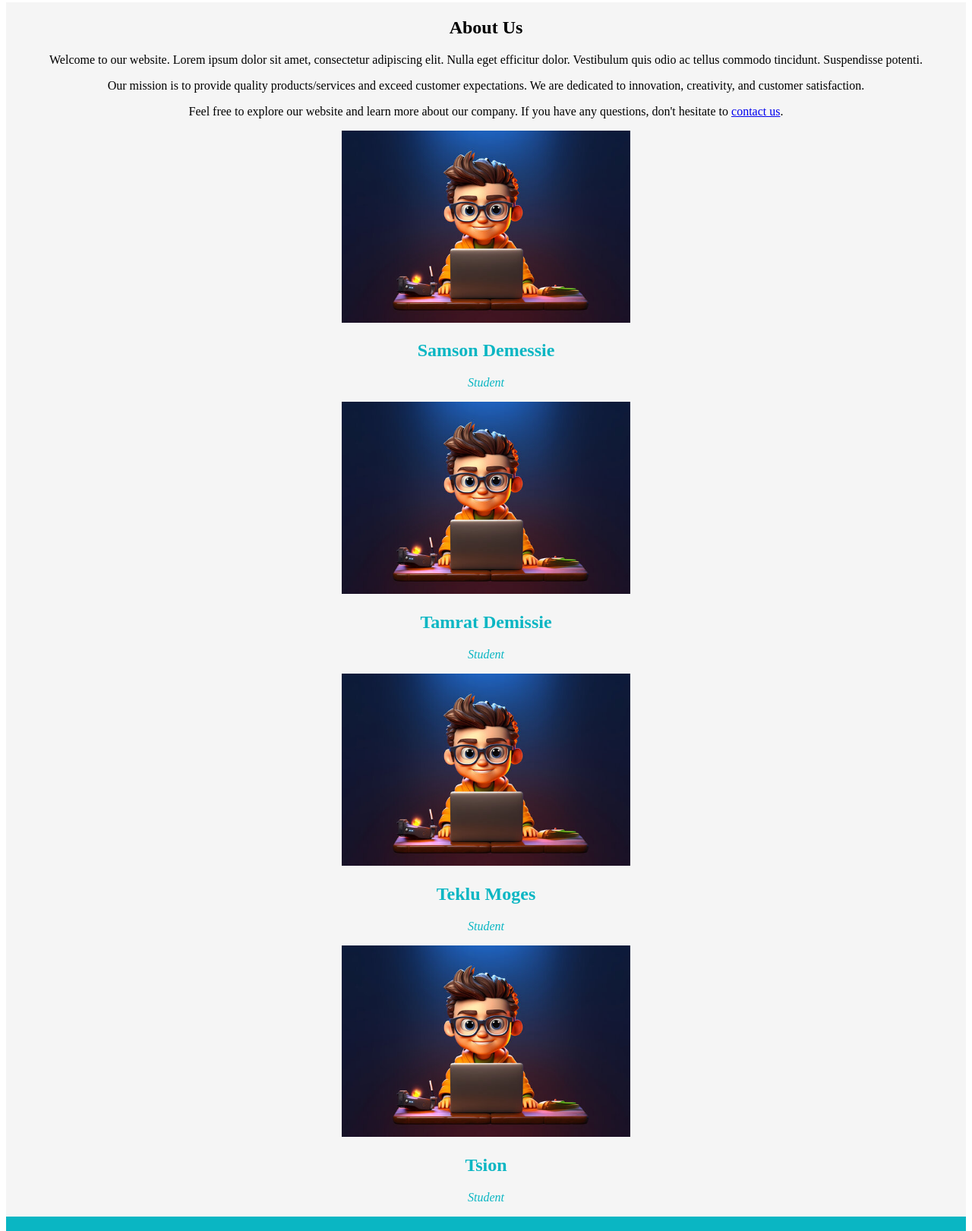
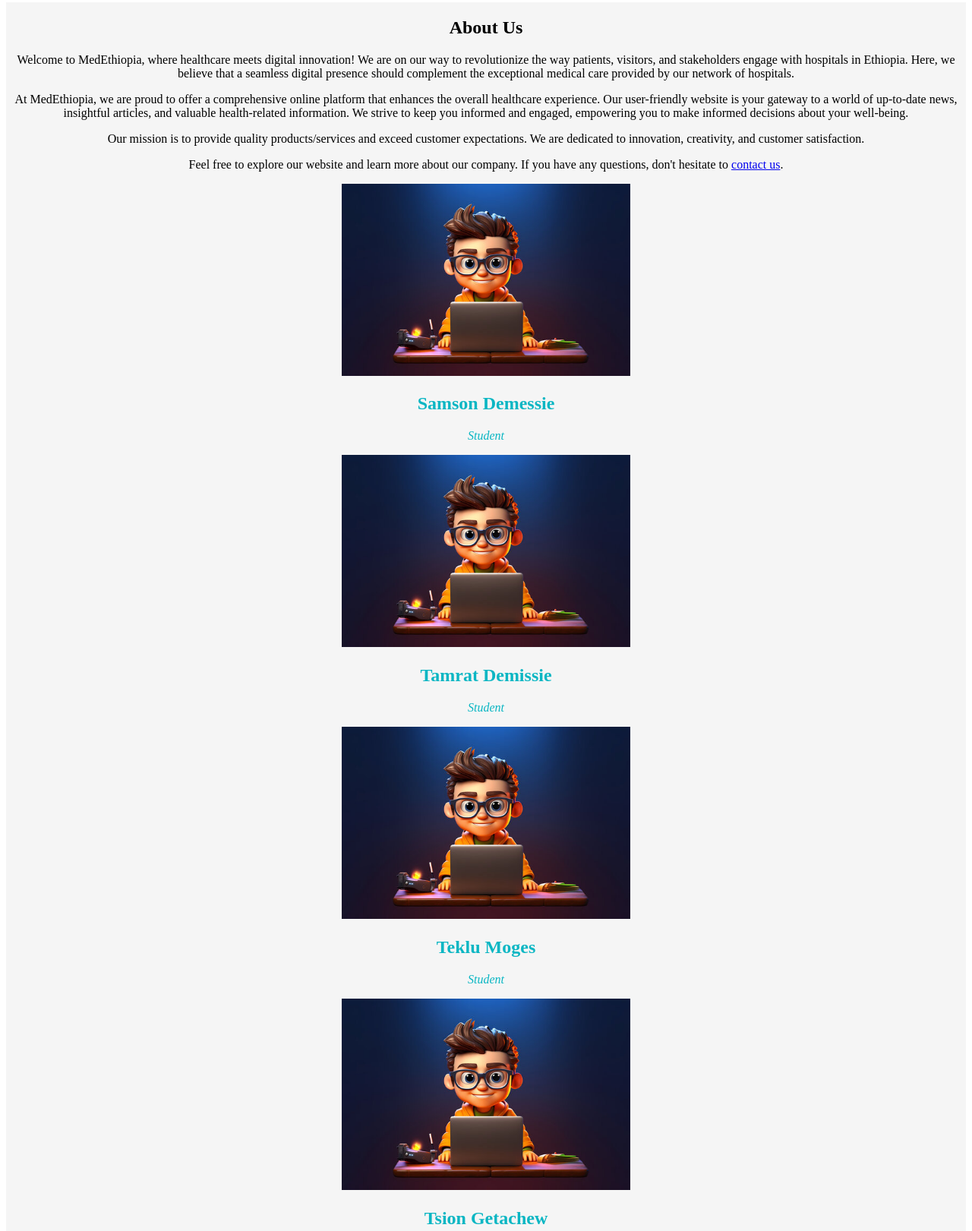
Before and after one commit to samson-16/MEDETHIOPIAhtml, a plain HTML site: page index.html in a window 1280 px wide. Shown: the part 1400-3021 px from the top of the page at 76% size. Drawn offline with Linux system fonts and the light colour scheme.

Commit message:
Check index.html

```diff
--- a/index.html
+++ b/index.html
@@ -154,11 +154,10 @@
           <section id="about-us">
             <h1>About Us</h1>
             <font bgcolor="silver">
-              <p>Welcome to our website. Lorem ipsum dolor sit amet, consectetur adipiscing elit. Nulla eget efficitur dolor. Vestibulum quis odio ac tellus commodo tincidunt. Suspendisse potenti.</p>
-
-        <p>Our mission is to provide quality products/services and exceed customer expectations. We are dedicated to innovation, creativity, and customer satisfaction.</p>
-
-        <p>Feel free to explore our website and learn more about our company. If you have any questions, don't hesitate to <a href="#contact-us">contact us</a>.</p>
+              <p>Welcome to MedEthiopia, where healthcare meets digital innovation! We are on our way to revolutionize the way patients, visitors, and stakeholders engage with hospitals in Ethiopia. Here, we believe that a seamless digital presence should complement the exceptional medical care provided by our network of hospitals.</p>
+              <p>At MedEthiopia, we are proud to offer a comprehensive online platform that enhances the overall healthcare experience. Our user-friendly website is your gateway to a world of up-to-date news, insightful articles, and valuable health-related information. We strive to keep you informed and engaged, empowering you to make informed decisions about your well-being.</p>
+              <p>Our mission is to provide quality products/services and exceed customer expectations. We are dedicated to innovation, creativity, and customer satisfaction.</p>
+             <p>Feel free to explore our website and learn more about our company. If you have any questions, don't hesitate to <a href="#contact-us">contact us</a>.</p>
             </font>
             <div >
                 <img src="images/dow.jpg" alt="Team Member 1" width="30%">
@@ -189,7 +188,7 @@
             <div >
                 <img src="images/dow.jpg" alt="Team Member 4" width="30%">
                 <font color="#0AB6C3">
-                <h2>Tsion </h2>
+                <h2>Tsion Getachew</h2>
                 <p ><em>Student</em></p>
 
                 </font>
```
